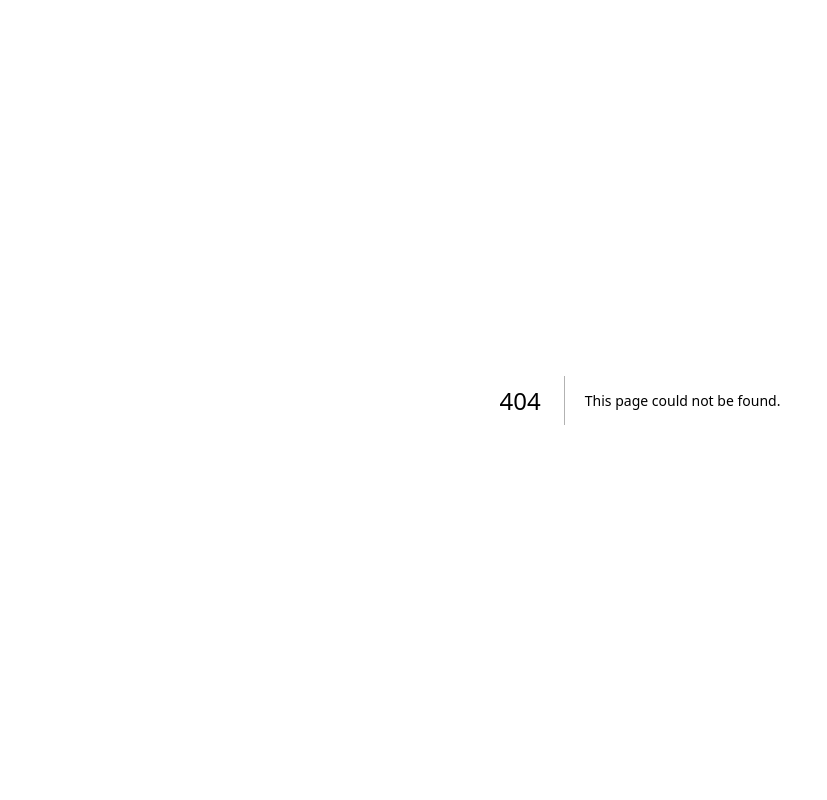
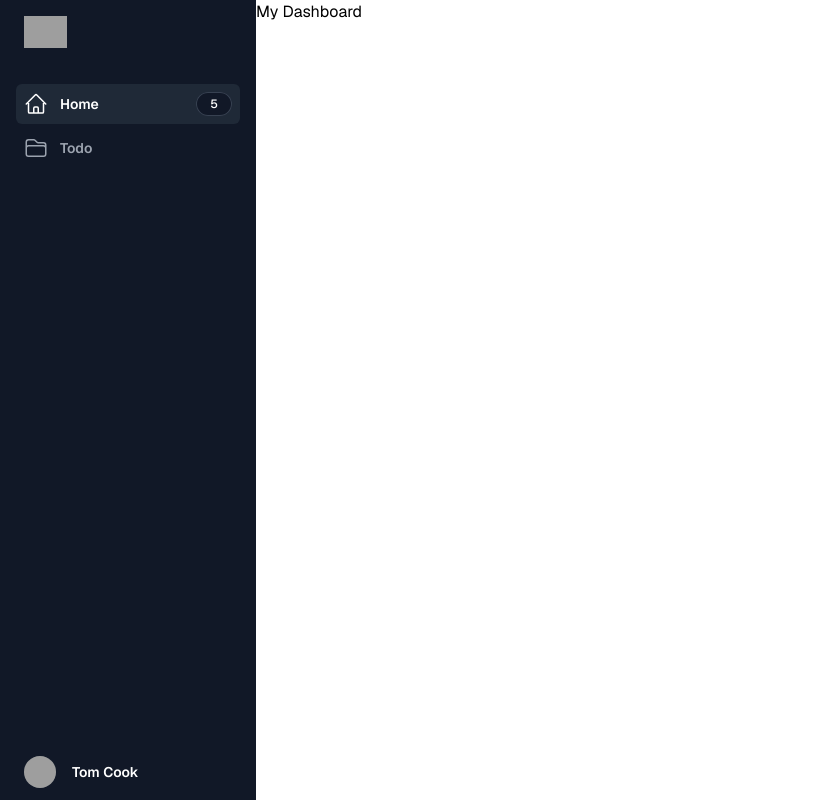
Before and after one commit to fa11erX/nestjs-starter, a Next.js app in the folder apps/front/: page /dashboard in a window 1280 px wide. Before the commit this address had no page. Shown: the whole page, without its empty margins (0-827 px from the left). Built offline with nearby package versions, Linux system fonts and the light colour scheme; grey boxes are pictures that could not be loaded.

Commit message:
add sidebar

```diff
--- a/apps/front/package.json
+++ b/apps/front/package.json
@@ -10,6 +10,7 @@
     "start": "next start"
   },
   "dependencies": {
+    "@heroicons/react": "^2.1.3",
     "@t3-oss/env-nextjs": "^0.10.1",
     "@tanstack/react-query": "^5.25.0",
     "geist": "^1.3.0",
--- /dev/null
+++ b/apps/front/src/app/components/sidebar/sidebar.tsx
@@ -0,0 +1,73 @@
+import {
+    FolderIcon,
+    HomeIcon,
+} from '@heroicons/react/24/outline'
+import Link from 'next/link'
+
+const navigation = [
+    { name: 'Home', href: '/dashboard', icon: HomeIcon, count: '5', current: true },
+    { name: 'Todo', href: '/dashboard/todo', icon: FolderIcon, current: false },
+]
+
+function classNames(...classes: string[]) {
+    return classes.filter(Boolean).join(' ')
+}
+
+export default function Sidebar() {
+    return (
+        <div className="flex grow flex-col gap-y-5 overflow-y-auto bg-gray-900 px-6 h-full">
+            <div className="flex h-16 shrink-0 items-center">
+                <img
+                    className="h-8 w-auto"
+                    src="https://tailwindui.com/img/logos/mark.svg?color=indigo&shade=500"
+                    alt="Your Company"
+                />
+            </div>
+            <nav className="flex flex-1 flex-col">
+                <ul role="list" className="flex flex-1 flex-col gap-y-7">
+                    <li>
+                        <ul role="list" className="-mx-2 space-y-1">
+                            {navigation.map((item) => (
+                                <li key={item.name}>
+                                    <Link
+                                        href={item.href}
+                                        className={classNames(
+                                            item.current ? 'bg-gray-800 text-white' : 'text-gray-400 hover:text-white hover:bg-gray-800',
+                                            'group flex gap-x-3 rounded-md p-2 text-sm leading-6 font-semibold'
+                                        )}
+                                    >
+                                        <item.icon className="h-6 w-6 shrink-0" aria-hidden="true" />
+                                        {item.name}
+                                        {item.count ? (
+                                            <span
+                                                className="ml-auto w-9 min-w-max whitespace-nowrap rounded-full bg-gray-900 px-2.5 py-0.5 text-center text-xs font-medium leading-5 text-white ring-1 ring-inset ring-gray-700"
+                                                aria-hidden="true"
+                                            >
+                                                {item.count}
+                                            </span>
+                                        ) : null}
+                                    </Link>
+                                </li>
+                            ))}
+                        </ul>
+                    </li>
+
+                    <li className="-mx-6 mt-auto">
+                        <a
+                            href="#"
+                            className="flex items-center gap-x-4 px-6 py-3 text-sm font-semibold leading-6 text-white hover:bg-gray-800"
+                        >
+                            <img
+                                className="h-8 w-8 rounded-full bg-gray-800"
+                                src="https://images.unsplash.com/photo-1472099645785-5658abf4ff4e?ixlib=rb-1.2.1&ixid=eyJhcHBfaWQiOjEyMDd9&auto=format&fit=facearea&facepad=2&w=256&h=256&q=80"
+                                alt=""
+                            />
+                            <span className="sr-only">Your profile</span>
+                            <span aria-hidden="true">Tom Cook</span>
+                        </a>
+                    </li>
+                </ul>
+            </nav>
+        </div>
+    )
+}
--- /dev/null
+++ b/apps/front/src/app/dashboard/layout.tsx
@@ -0,0 +1,18 @@
+import Sidebar from "../components/sidebar/sidebar"
+
+export default function DashboardLayout({
+    children,
+}: {
+    children: React.ReactNode
+}) {
+    return (
+        <main className="flex min-h-screen">
+            <div className="basis-1/5">
+                <Sidebar />
+            </div>
+            <div className="basis-4/5">
+                {children}
+            </div>
+        </main>
+    )
+}
--- /dev/null
+++ b/apps/front/src/app/dashboard/page.tsx
@@ -0,0 +1,8 @@
+export default async function Dashboard() {
+
+  return (
+    <div>
+      <h1>My Dashboard</h1>
+    </div>
+  );
+}
--- /dev/null
+++ b/apps/front/src/app/dashboard/todo/error.tsx
@@ -0,0 +1,30 @@
+'use client' // Error components must be Client Components
+
+import { useEffect } from 'react'
+
+export default function Error({
+  error,
+  reset,
+}: {
+  error: Error & { digest?: string }
+  reset: () => void
+}) {
+  useEffect(() => {
+    // Log the error to an error reporting service
+    console.error(error)
+  }, [error])
+
+  return (
+    <div>
+      <h2>Something went wrong!</h2>
+      <button
+        onClick={
+          // Attempt to recover by trying to re-render the segment
+          () => reset()
+        }
+      >
+        Try again
+      </button>
+    </div>
+  )
+}
--- a/apps/front/src/app/todo/page.tsx
+++ b/apps/front/src/app/dashboard/todo/page.tsx
@@ -1,19 +1,20 @@
 async function getData() {
-  const res = await fetch('http://localhost:4000')
+  const res = await fetch('http://localhost:4000/api/todos')
   if (!res.ok) {
     throw new Error('Failed to fetch data')
   }
 
-  return 'api ok';
+  return res.json()
 }
 
 export default async function Post() {
   const data = await getData()
-  console.log(data)
+  const todoItems = data.map((todo: any) => <li>{todo.content}</li>);
+
   return (
     <div>
       <h1>My todoList</h1>
-      {data}
+      <ul>{todoItems}</ul>
     </div>
   );
 }
--- a/apps/front/src/app/layout.tsx
+++ b/apps/front/src/app/layout.tsx
@@ -15,7 +15,7 @@ export default function RootLayout({
 }) {
   return (
     <html lang="en" className={`${GeistSans.variable}`}>
-      <body>
+      <body className="h-full">
         {children}
       </body>
     </html>
--- a/apps/front/src/app/page.tsx
+++ b/apps/front/src/app/page.tsx
@@ -4,8 +4,8 @@ export default async function Home() {
 
   return (
     <main className="flex min-h-screen flex-col items-center justify-center">
-      <Link href="/todo" className="bg-blue-500 hover:bg-blue-700 text-white font-bold py-2 px-4 rounded">
-        TodoList
+      <Link href="/dashboard" className="bg-blue-500 hover:bg-blue-700 text-white font-bold py-2 px-4 rounded">
+        Dashboard
       </Link>
     </main>
   );
--- a/apps/front/src/app/todo/layout.tsx
+++ /dev/null
@@ -1,11 +0,0 @@
-export default function TodoLayout({
-    children,
-}: {
-    children: React.ReactNode
-}) {
-    return (
-        <main className="flex min-h-screen flex-col items-center justify-center">
-            {children}
-        </main>
-    )
-}
```
Also changed, not shown: apps/front/src/app/dashboard/error.tsx (renamed from apps/front/src/app/todo/error.tsx), 1 other file (tests, documents, lock files or other folders).
